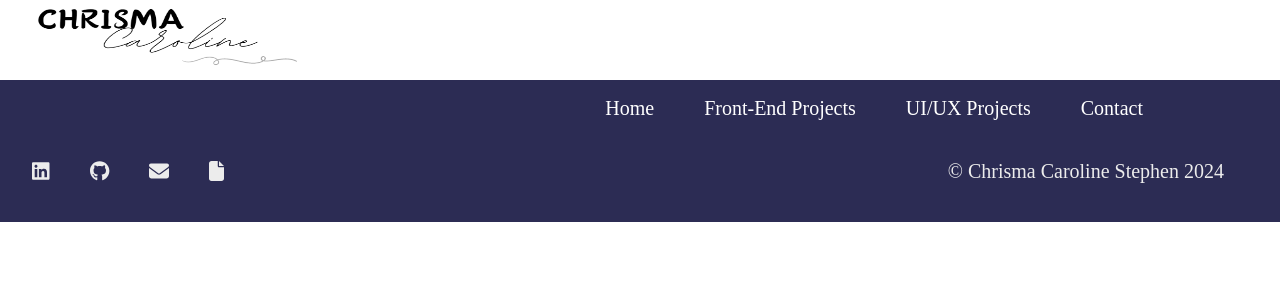
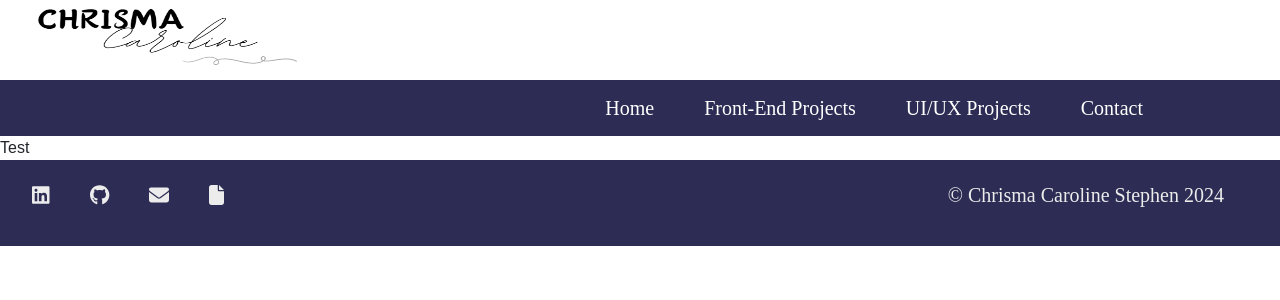
Before and after one commit to chrisma89/Chrisma-Caroline-Stephen, a React (Vite) app: page /uiuxProjects in a window 1280 px wide. Shown: the top 300 px of the page. Built offline with nearby package versions, Linux system fonts and the light colour scheme; a web font is replaced by a local one.

Commit message:
JSX name fix for uiuxprojects and content now rendering

```diff
--- a/src/App.jsx
+++ b/src/App.jsx
@@ -11,6 +11,7 @@ import Header from './components/header';
 import About from './components/about';
 import Skills from './components/skills';
 import Footer from './components/footer';
+import UIUXProjects from './components/UIUXProjects';
 import "./main.css"
 function App() {
   return (
@@ -28,7 +29,7 @@ function App() {
           <Route path="/project/:projectId" element={<ProjectsGallery />} />
           <Route path="/links" element={<Links />} />
           <Route path="/contact" element={<Contact />} />
-          <Route path="/uiuxprojects" element={<uiuxProjects />} />
+          <Route path="/uiuxProjects" element={<UIUXProjects />} />
           <Route path="*" element={<HomeCard />} />
           {/* <Route path="*" element={<HomeCard />} /> */}
         </Routes>
--- a/src/components/UIUXProjects/index.jsx
+++ b/src/components/UIUXProjects/index.jsx
@@ -1,8 +1,9 @@
 import { Container } from "react-bootstrap";
 
-function uiuxProjects (){
+function UIUXProjects (){
   return(
     <div>Test</div>
   )
 
 }
+export default UIUXProjects
```
